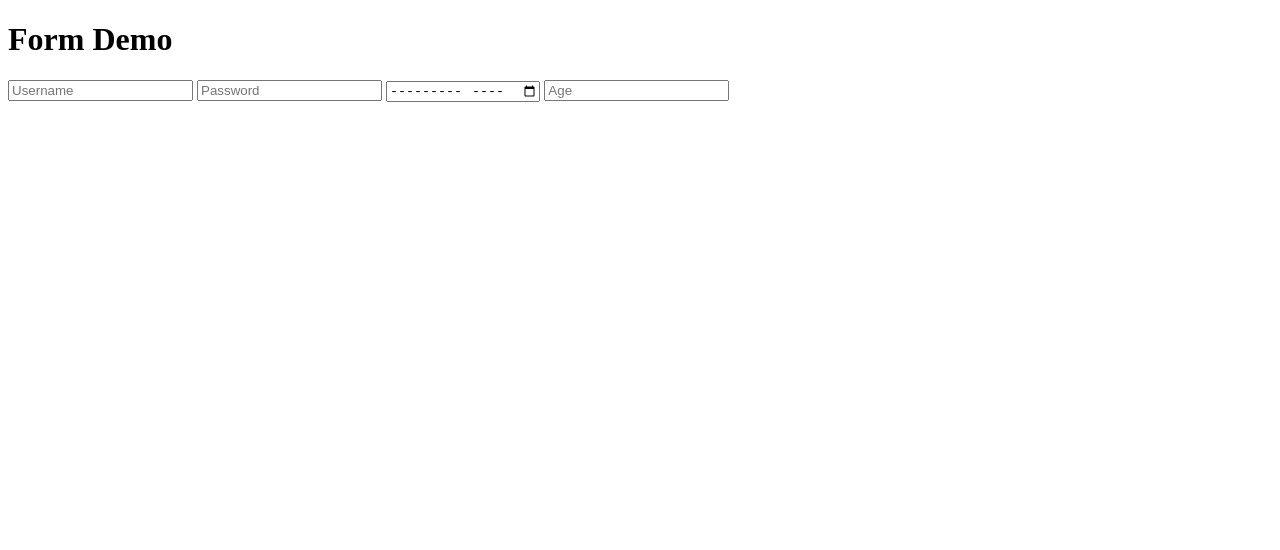
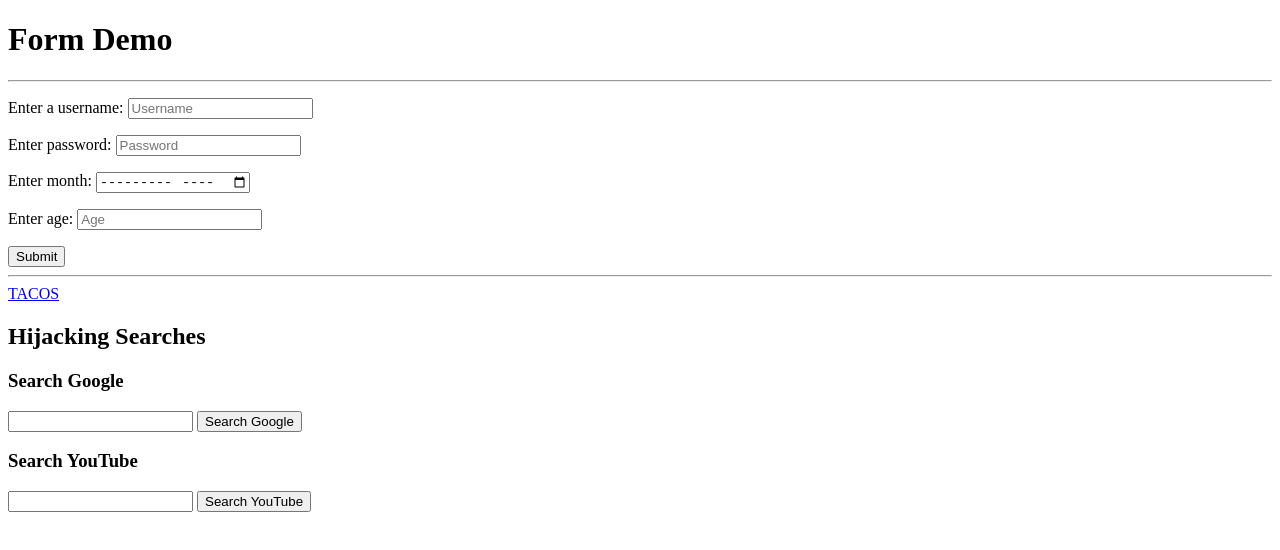
Before and after one commit to nemanjaone/first-html, a plain HTML site: page forms.html in a window 1280 px wide. Drawn offline with Linux system fonts and the light colour scheme.

Commit message:
hijacking other searches in html

```diff
--- a/forms.html
+++ b/forms.html
@@ -10,11 +10,42 @@
 
     <body>
         <h1>Form Demo</h1>
-        <form action="/tacos">
-            <input type="text" placeholder="Username">
-            <input type="password" placeholder="Password">
-            <input type="month">
-            <input type="number" placeholder="Age">
+        <hr>
+        <form>
+            <p>
+                <label for="username">Enter a username:</label>
+                <input id="username" type="text" placeholder="Username" name="username">
+            </p>
+
+            <p>
+                <label for="password">Enter password:</label>
+                <input id="password" type="password" placeholder="Password" name="password">
+            </p>
+
+            <p>
+                <label for="month">Enter month:</label>
+                <input id="month" type="month" name="month">
+            </p>
+
+            <p>
+                <label for="age">Enter age:</label>
+                <input id="age" type="number" placeholder="Age" name="age">
+            </p>
+            <button>Submit</button>
+        </form>
+        <hr>
+        <a href="tacos.html">TACOS</a>
+
+        <h2>Hijacking Searches</h2>
+        <h3>Search Google</h3>
+        <form action="https://www.google.com/search?q=">
+            <input type="text" name="query">
+            <button>Search Google</button>
+        </form>
+        <h3>Search YouTube</h3>
+        <form action="https://www.youtube.com/results">
+            <input type="text" name="search_query">
+            <button>Search YouTube</button>
         </form>
     </body>
 
```
Also changed, not shown: tacos.html (added, +15 -0 lines).
